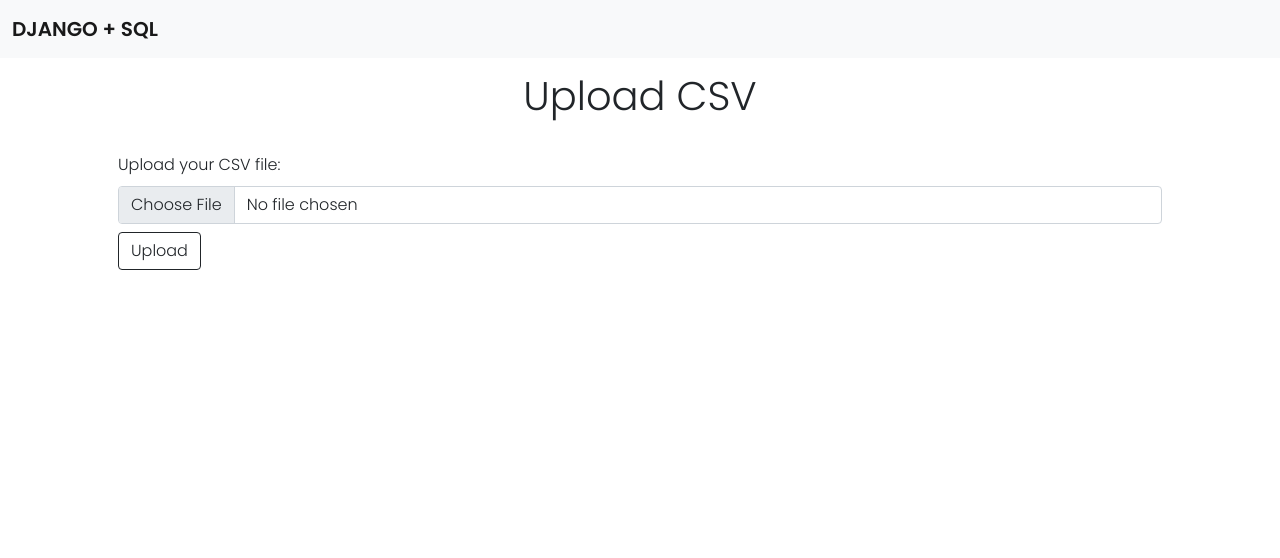
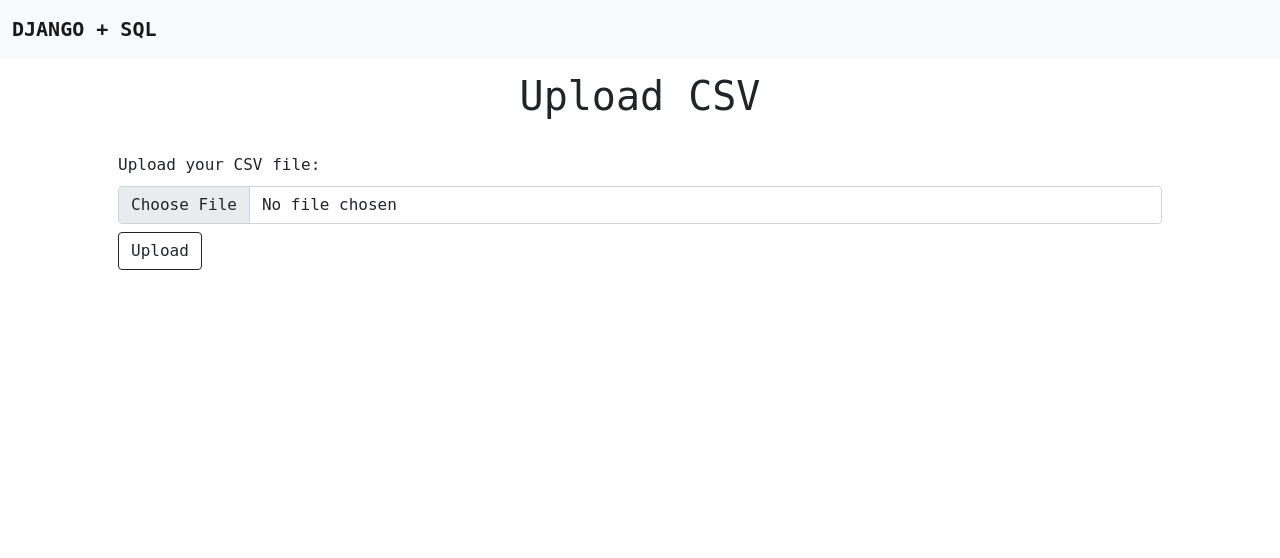
Before and after one commit to fistadev/django_sql, a Django app: page / in a window 1280 px wide. Shown: the top 558 px of the page. Run offline with Django 3.2, Linux system fonts and the light colour scheme.

Commit message:
Update main.css

```diff
--- a/static/css/main.css
+++ b/static/css/main.css
@@ -10,7 +10,7 @@ html {
 
   body {
     margin: 0;
-    font-family: "Poppins", sans-serif;
+    font-family: 'Anonymous Pro', monospace;
     line-height: 1.6;
     overflow-x: hidden;
     background: #fff;
```
